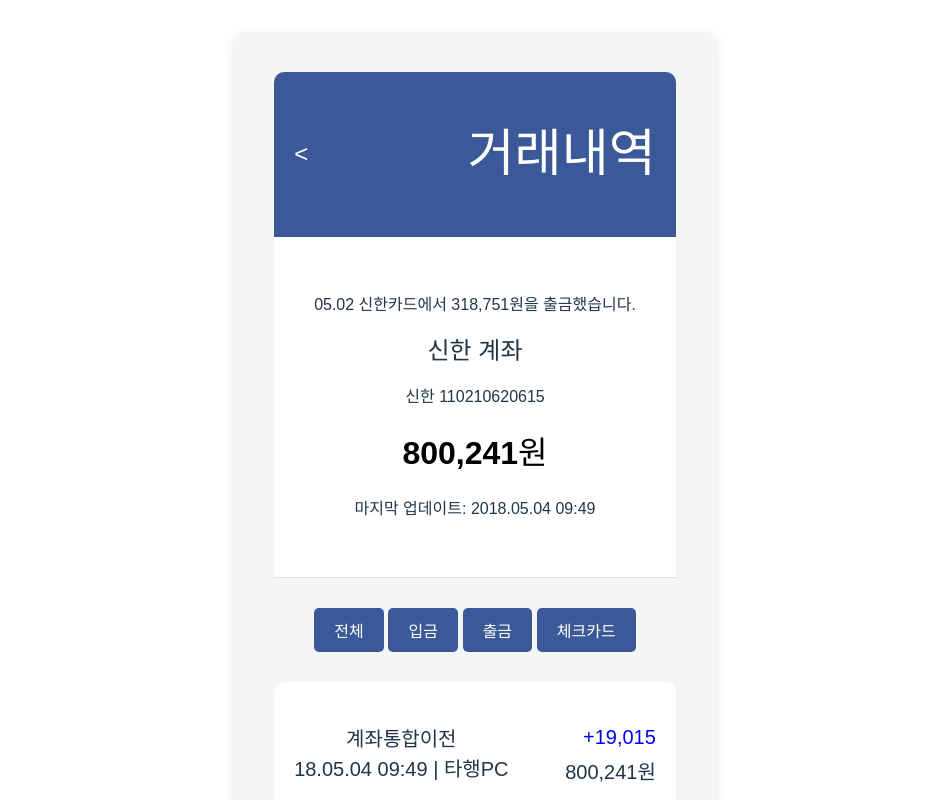
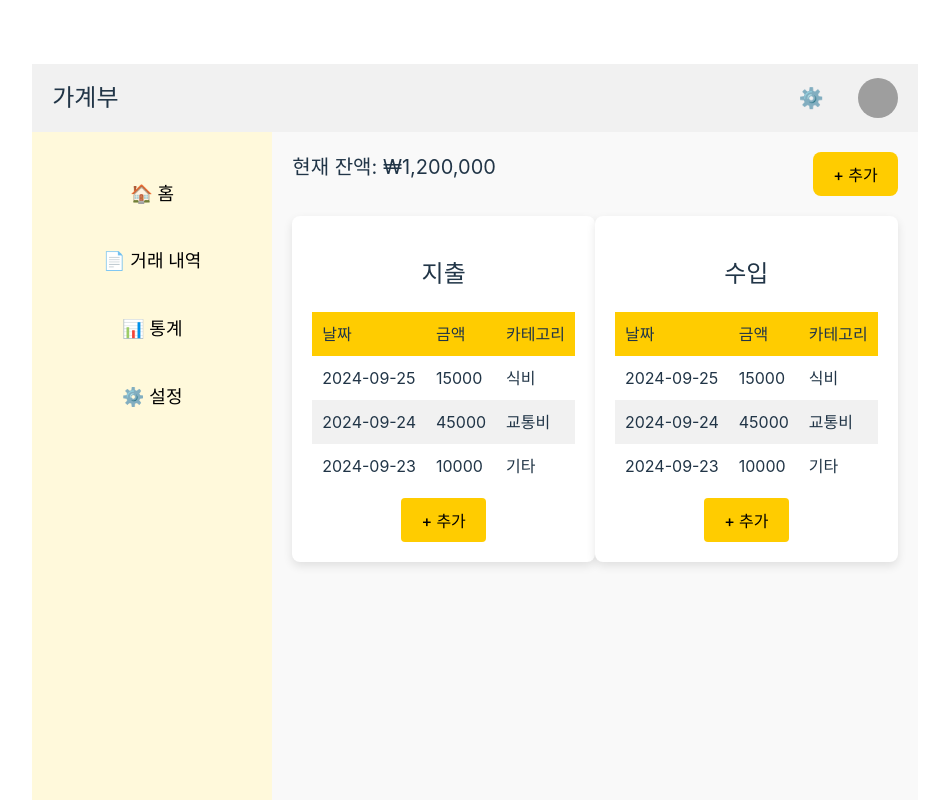
Before and after one commit to Danithub/dan-financial-book, a Vue app: page /history in a window 1280 px wide. Shown: the top 800 px of the page, without its empty margins (165-1114 px from the left). Built offline with nearby package versions, Linux system fonts and the light colour scheme; grey boxes are pictures that could not be loaded; what quasar would draw is missing.

Commit message:
Feat: 가계부 예시 화면
chatgpt 가계부 예시 화면 컴포넌트 추가

```diff
--- a/src/App.vue
+++ b/src/App.vue
@@ -1,7 +1,37 @@
-<script setup lang="ts"></script>
-
 <template>
-  <router-view />
+  <div id="app">
+    <Header />
+    <div class="container">
+      <Sidebar />
+      <MainContent />
+    </div>
+  </div>
 </template>
 
-<style scoped></style>
+<script lang="ts">
+import { defineComponent } from "vue"
+import Header from "./components/Header.vue"
+import Sidebar from "./components/Sidebar.vue"
+import MainContent from "./components/MainContent.vue"
+
+export default defineComponent({
+  components: {
+    Header,
+    Sidebar,
+    MainContent,
+  },
+})
+</script>
+
+<style scoped>
+#app {
+  display: flex;
+  flex-direction: column;
+  height: 100vh;
+}
+
+.container {
+  display: flex;
+  flex: 1;
+}
+</style>
--- /dev/null
+++ b/src/assets/main.css
@@ -0,0 +1,9 @@
+body {
+  margin: 0;
+  font-family: "Noto Sans KR", sans-serif;
+  background-color: #f1f1f1;
+}
+
+* {
+  box-sizing: border-box;
+}
--- /dev/null
+++ b/src/components/Header.vue
@@ -0,0 +1,48 @@
+<template>
+  <header class="header">
+    <div class="logo">가계부</div>
+    <div class="user-actions">
+      <button class="settings">⚙️</button>
+      <img class="profile-pic" src="/profile.jpg" alt="Profile" />
+    </div>
+  </header>
+</template>
+
+<script lang="ts">
+import { defineComponent } from "vue"
+
+export default defineComponent({})
+</script>
+
+<style scoped>
+.header {
+  background-color: #f1f1f1;
+  display: flex;
+  justify-content: space-between;
+  align-items: center;
+  padding: 10px 20px;
+}
+
+.logo {
+  font-size: 24px;
+  font-weight: bold;
+}
+
+.user-actions {
+  display: flex;
+  align-items: center;
+}
+
+.settings {
+  background: none;
+  border: none;
+  font-size: 20px;
+  margin-right: 10px;
+}
+
+.profile-pic {
+  width: 40px;
+  height: 40px;
+  border-radius: 50%;
+}
+</style>
--- /dev/null
+++ b/src/components/MainContent.vue
@@ -0,0 +1,55 @@
+<template>
+  <div class="main-content">
+    <div class="summary">
+      <div class="balance">현재 잔액: ₩1,200,000</div>
+      <button class="add-transaction">+ 추가</button>
+    </div>
+
+    <div class="transaction-lists">
+      <TransactionTable title="지출" />
+      <TransactionTable title="수입" />
+    </div>
+  </div>
+</template>
+
+<script lang="ts">
+import { defineComponent } from "vue"
+import TransactionTable from "./TransactionTable.vue"
+
+export default defineComponent({
+  components: {
+    TransactionTable,
+  },
+})
+</script>
+
+<style scoped>
+.main-content {
+  padding: 20px;
+  flex: 1;
+  background-color: #f9f9f9;
+}
+
+.summary {
+  display: flex;
+  justify-content: space-between;
+  margin-bottom: 20px;
+}
+
+.balance {
+  font-size: 20px;
+}
+
+.add-transaction {
+  background-color: #ffcc00;
+  border: none;
+  padding: 10px 20px;
+  font-size: 16px;
+  cursor: pointer;
+}
+
+.transaction-lists {
+  display: flex;
+  justify-content: space-between;
+}
+</style>
--- /dev/null
+++ b/src/components/SideBar.vue
@@ -0,0 +1,40 @@
+<template>
+  <nav class="sidebar">
+    <ul>
+      <li><button>🏠 홈</button></li>
+      <li><button>📄 거래 내역</button></li>
+      <li><button>📊 통계</button></li>
+      <li><button>⚙️ 설정</button></li>
+    </ul>
+  </nav>
+</template>
+
+<script lang="ts">
+import { defineComponent } from "vue"
+
+export default defineComponent({})
+</script>
+
+<style scoped>
+.sidebar {
+  background-color: #fff9db;
+  padding: 20px;
+  width: 200px;
+}
+
+ul {
+  list-style-type: none;
+  padding: 0;
+}
+
+li {
+  margin-bottom: 20px;
+}
+
+button {
+  background-color: transparent;
+  border: none;
+  font-size: 18px;
+  cursor: pointer;
+}
+</style>
--- /dev/null
+++ b/src/components/TransactionTable.vue
@@ -0,0 +1,161 @@
+<template>
+  <div class="transaction-table">
+    <h2>{{ title }}</h2>
+    <table>
+      <thead>
+        <tr>
+          <th>날짜</th>
+          <th>금액</th>
+          <th>카테고리</th>
+        </tr>
+      </thead>
+      <tbody>
+        <tr v-for="transaction in transactions" :key="transaction.id">
+          <td>{{ transaction.date }}</td>
+          <td>{{ transaction.amount }}</td>
+          <td>{{ transaction.category }}</td>
+        </tr>
+        <tr v-if="isAddingNewRow">
+          <td><input v-model="newTransaction.date" type="date" /></td>
+          <td>
+            <input
+              v-model="newTransaction.amount"
+              type="number"
+              placeholder="금액"
+            />
+          </td>
+          <td>
+            <input
+              v-model="newTransaction.category"
+              type="text"
+              placeholder="카테고리"
+            />
+          </td>
+        </tr>
+      </tbody>
+    </table>
+    <button v-if="!isAddingNewRow" @click="startAdding" class="add-btn">
+      + 추가
+    </button>
+    <button v-else @click="saveTransaction" class="save-btn">저장</button>
+  </div>
+</template>
+
+<script lang="ts">
+import { defineComponent, reactive, ref } from "vue"
+
+interface Transaction {
+  id: number
+  date: string
+  amount: number
+  category: string
+}
+
+export default defineComponent({
+  props: {
+    title: {
+      type: String,
+      required: true,
+    },
+  },
+  setup() {
+    const transactions = reactive<Transaction[]>([
+      { id: 1, date: "2024-09-25", amount: 15000, category: "식비" },
+      { id: 2, date: "2024-09-24", amount: 45000, category: "교통비" },
+      { id: 3, date: "2024-09-23", amount: 10000, category: "기타" },
+    ])
+
+    const isAddingNewRow = ref(false)
+
+    // 새로운 거래 입력값을 위한 reactive 데이터
+    const newTransaction = reactive<Transaction>({
+      id: 0,
+      date: "",
+      amount: 0,
+      category: "",
+    })
+
+    // 새로운 행 추가 시작
+    const startAdding = () => {
+      isAddingNewRow.value = true
+      newTransaction.date = ""
+      newTransaction.amount = 0
+      newTransaction.category = ""
+    }
+
+    // 새로운 거래 저장
+    const saveTransaction = () => {
+      if (
+        newTransaction.date &&
+        newTransaction.amount &&
+        newTransaction.category
+      ) {
+        transactions.push({
+          id: transactions.length + 1,
+          date: newTransaction.date,
+          amount: newTransaction.amount,
+          category: newTransaction.category,
+        })
+        isAddingNewRow.value = false // 추가 완료 후 다시 + 버튼으로 돌아감
+      } else {
+        alert("모든 항목을 입력해주세요.")
+      }
+    }
+
+    return {
+      transactions,
+      isAddingNewRow,
+      newTransaction,
+      startAdding,
+      saveTransaction,
+    }
+  },
+})
+</script>
+
+<style scoped>
+.transaction-table {
+  background-color: white;
+  padding: 20px;
+  width: 48%;
+  border-radius: 8px;
+  box-shadow: 0px 4px 10px rgba(0, 0, 0, 0.1);
+}
+
+table {
+  width: 100%;
+  border-collapse: collapse;
+}
+
+th,
+td {
+  padding: 10px;
+  text-align: left;
+}
+
+th {
+  background-color: #ffcc00;
+}
+
+tbody tr:nth-child(even) {
+  background-color: #f1f1f1;
+}
+
+.add-btn,
+.save-btn {
+  margin-top: 10px;
+  background-color: #ffcc00;
+  border: none;
+  padding: 10px 20px;
+  font-size: 16px;
+  cursor: pointer;
+  border-radius: 4px;
+}
+
+input {
+  padding: 5px;
+  border: 1px solid #ccc;
+  border-radius: 4px;
+  width: 100%;
+}
+</style>
```
Also changed, not shown: src/App copy.vue (added, +7 -0 lines).
